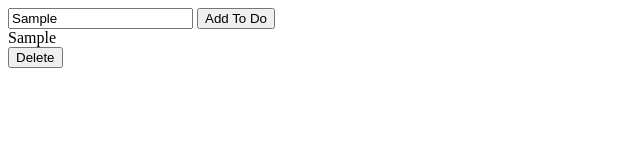
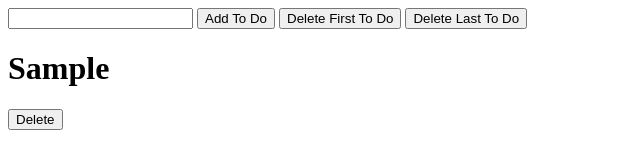
Before and after one commit to VineetKale/Cohort-3.0, a plain HTML site: page html/projects/ToDoList/TodoList.html in a window 1280 px wide. Both pictures are taken after typing "Sample" into the empty fields and a click on the button "Add To Do". Shown: the whole page, without its empty margins (0-640 px from the left). Drawn offline with Linux system fonts and the light colour scheme.

Commit message:
Implement dynamic task management in Todo List with add, delete first, and delete last functionalities; add index.html file

```diff
--- a/html/projects/ToDoList/TodoList.html
+++ b/html/projects/ToDoList/TodoList.html
@@ -8,21 +8,48 @@
 <body>
     <input type="text"></input>
     <button onclick="addToDo()">Add To Do</button>
+    <button onclick="deleteFirstToDo()">Delete First To Do</button>
+    <button onclick="deleteLastToDo()">Delete Last To Do</button>
+    <div id="todos"></div>
 </body>
 <script>
-    let ctr=1;
+    let ToDo=[];
     function addToDo(){
-        const input=document.querySelector("input");
-        const value=input.value;
-        const DivEl=document.createElement("div");
-        DivEl.setAttribute("id","todo-"+ctr);
-        DivEl.innerHTML="<div id="+ctr+">"+value+"</div><button onclick='deleteToDo("+ctr+")'>Delete</button>";
-        document.querySelector("body").appendChild(DivEl);
-        ctr=ctr+1;
+        ToDo.push({
+            title:document.querySelector("input").value
+        })
+        document.querySelector("input").value = "";
+        render()
     }
-    function deleteToDo(index){
-        const El=document.getElementById("todo-"+index);
-        El.parentNode.removeChild(El);
+    function deleteFirstToDo(){
+        ToDo.splice(0,1);
+        render()
+    }
+    function deleteLastToDo(){
+        ToDo.pop();
+        render()
+
+    }
+    function createToDoComponent(todo,index){
+        const div=document.createElement("div");
+        const h1=document.createElement("h1");
+        const button=document.createElement("button");
+        h1.innerHTML=todo.title;
+        button.innerHTML="Delete";
+        div.append(h1);
+        div.append(button);
+        button.onclick = function() {
+            ToDo.splice(index,1);
+            render();
+        };
+        return div;
+    }
+    function render(){
+        document.querySelector("#todos").innerHTML="";
+        for(let i=0;i<ToDo.length;i++){
+            const element=createToDoComponent(ToDo[i],i)
+            document.querySelector("#todos").appendChild(element);
+        }
     }
 </script>
 </html>
```
Also changed, not shown: html/projects/ToDoList/index.html (added).
